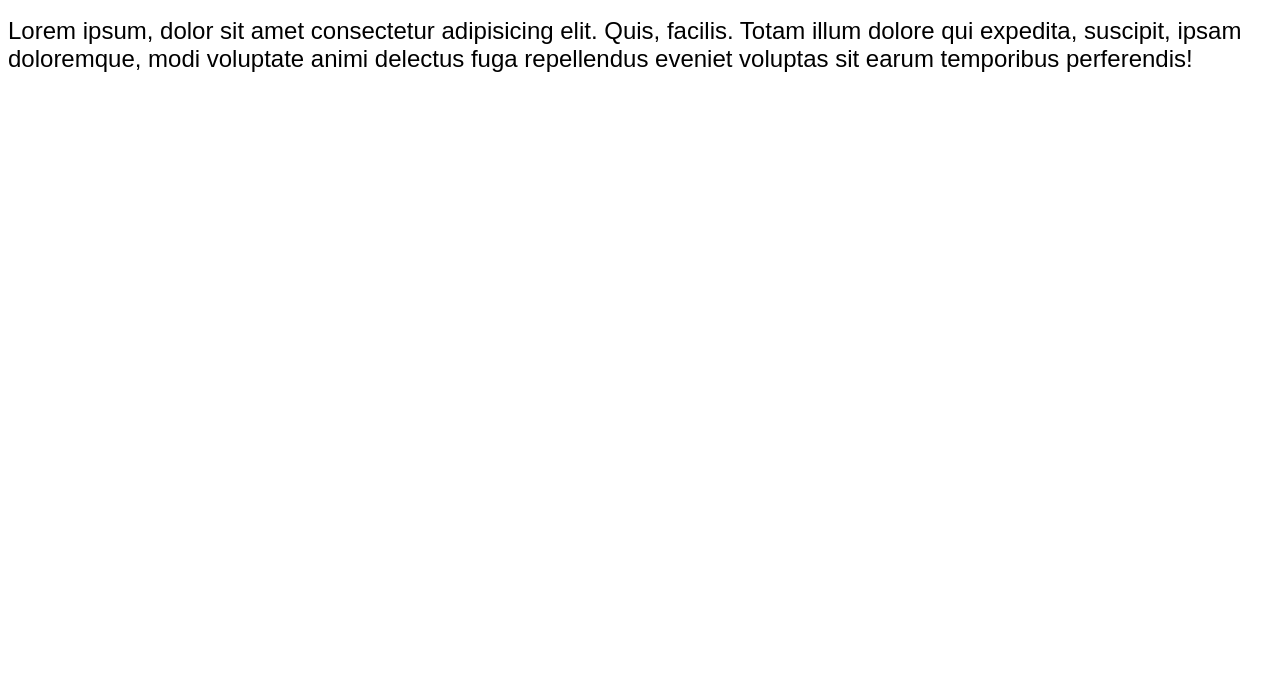
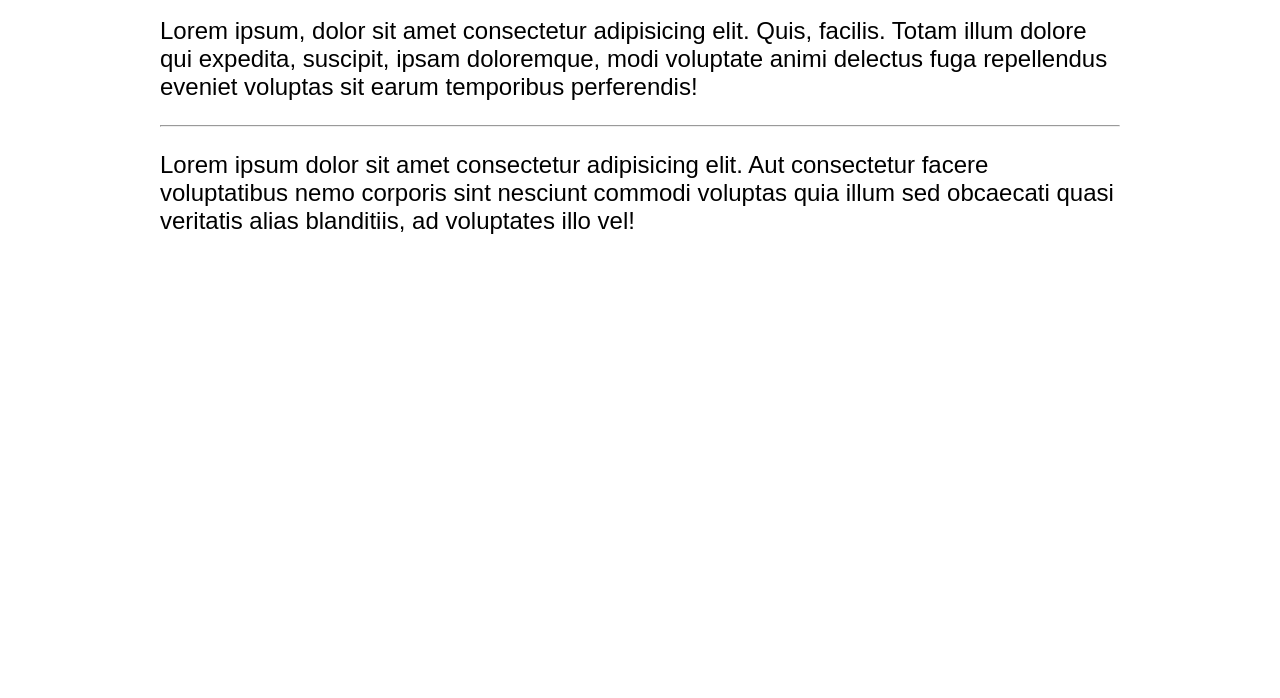
Before and after one commit to BehzodAbdurasulov/first_repo, a plain HTML site: page index.html in a window 1280 px wide. Shown: the part 102-800 px from the top of the page. Drawn offline with Linux system fonts and the light colour scheme.

Commit message:
added container

```diff
--- a/index.html
+++ b/index.html
@@ -8,9 +8,15 @@
     <title>Document</title>
 </head>
 <body>
+    <div class="container">
     <h1>Hello Git</h1>
     <p>
         Lorem ipsum, dolor sit amet consectetur adipisicing elit. Quis, facilis. Totam illum dolore qui expedita, suscipit, ipsam doloremque, modi voluptate animi delectus fuga repellendus eveniet voluptas sit earum temporibus perferendis!
     </p>
+    <hr>
+    <p>
+        Lorem ipsum dolor sit amet consectetur adipisicing elit. Aut consectetur facere voluptatibus nemo corporis sint nesciunt commodi voluptas quia illum sed obcaecati quasi veritatis alias blanditiis, ad voluptates illo vel!
+    </p>
+    </div>
 </body>
 </html>
--- a/style.css
+++ b/style.css
@@ -5,3 +5,7 @@ body {
 h1 {
     color: green;
 }
+.container {
+    max-width: 960px;
+    margin: 0 auto;
+}
```
